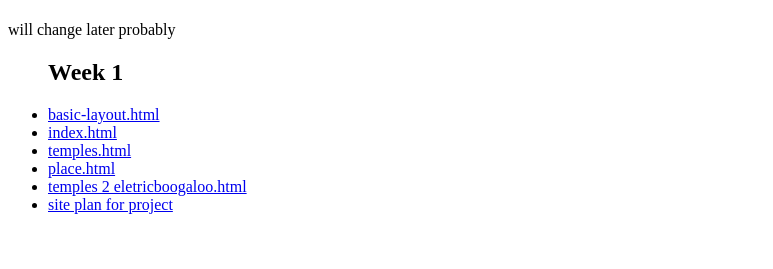
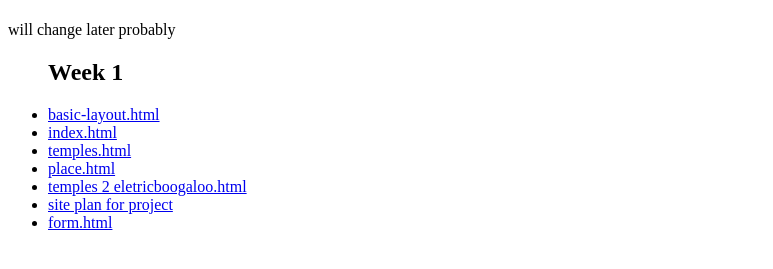
Before and after one commit to JacksonCampbell5/wdd131, a plain HTML site: page table-of-continents.html in a window 1280 px wide. Shown: the part 59-328 px from the top of the page, without its empty margins (0-773 px from the left). Drawn offline with Linux system fonts and the light colour scheme.

Commit message:
form.html

```diff
--- a/table-of-continents.html
+++ b/table-of-continents.html
@@ -16,6 +16,7 @@
         <li><a href="place.html">place.html</a></li>
         <li><a href="filtered-temples.html">temples 2 eletricboogaloo.html</a></li>
         <li><a href="project/siteplan.html">site plan for project</a></li>
+        <li><a href="form.html">form.html</a></li>
     </ul>
 </body>
 </html>
```
